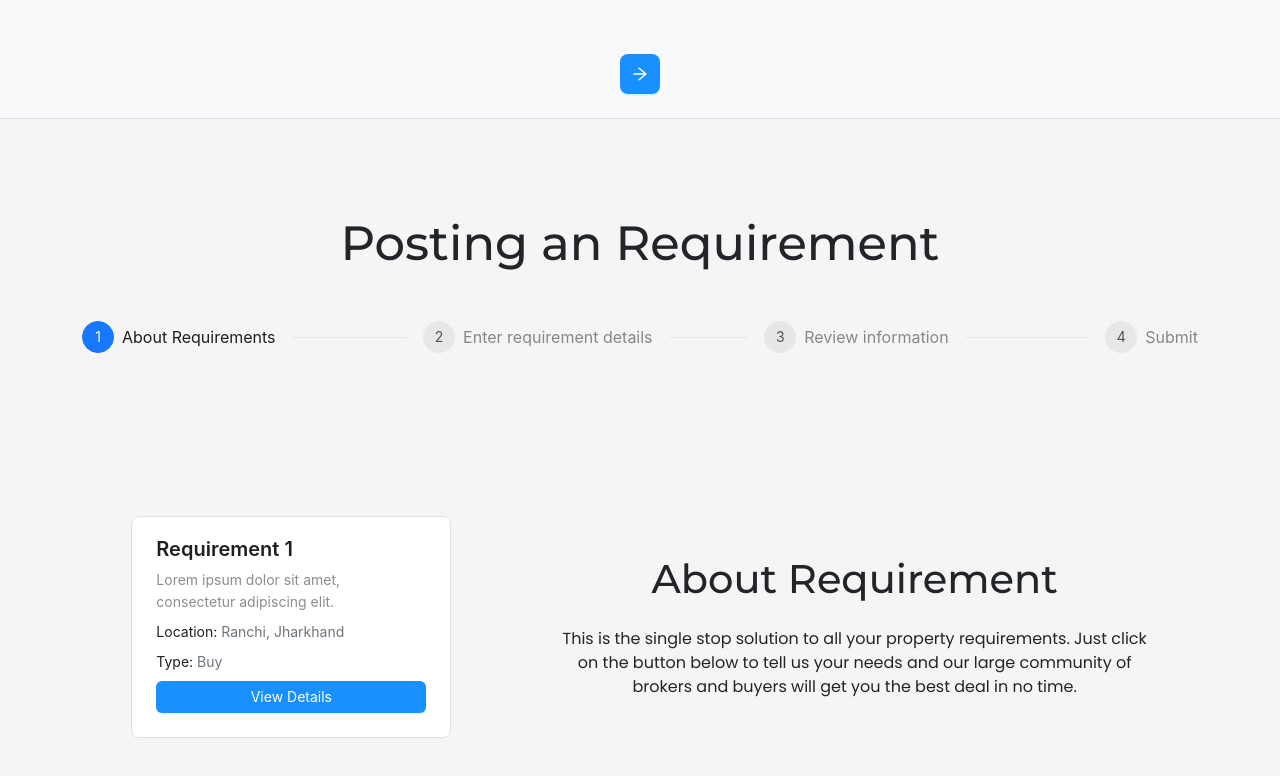
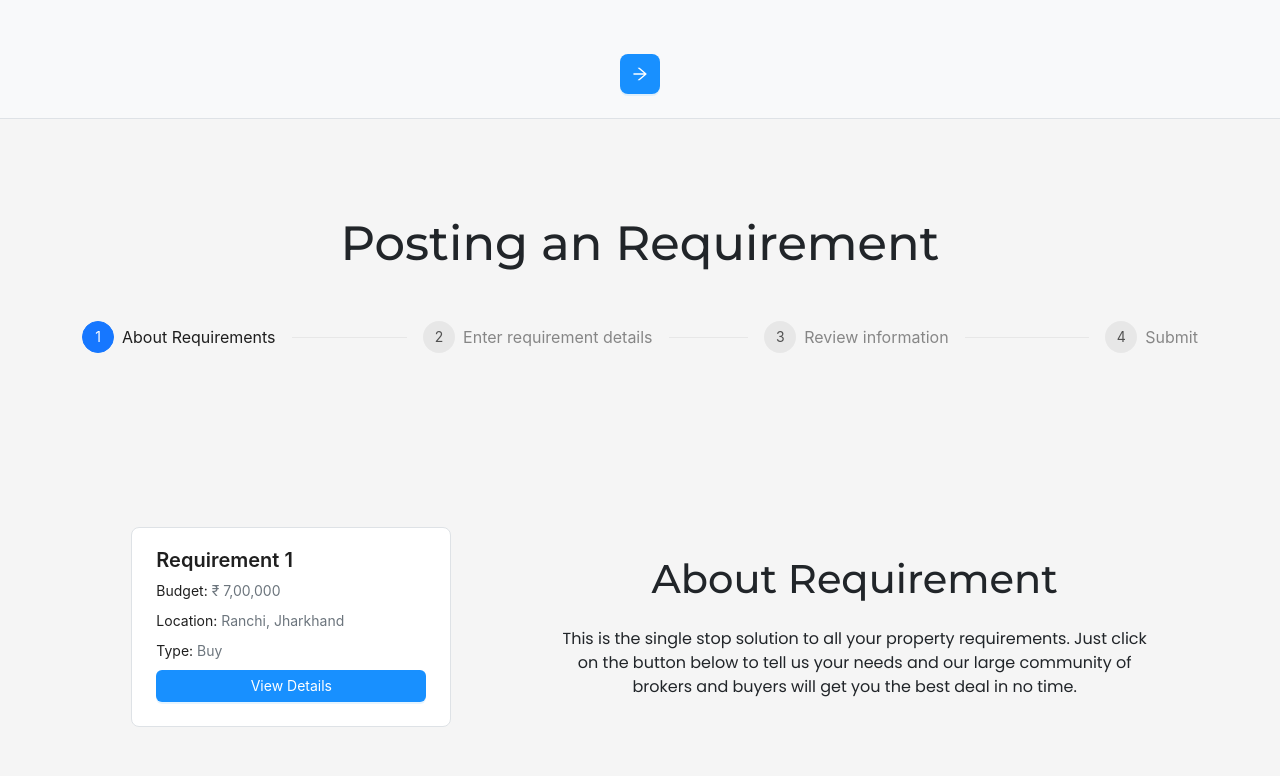
Before and after one commit to VAIJ-TEJAS/BrokersHub_React_Frontend, a React (Vite) app: page /home in a window 1280 px wide. Shown: the part 2333-3109 px from the top of the page. Built offline with nearby package versions, Linux system fonts and the light colour scheme.

Commit message:
card changes

```diff
--- a/src/components/ItemCard.tsx
+++ b/src/components/ItemCard.tsx
@@ -154,10 +154,26 @@ const ItemCard: React.FC<Props> = ({ item, page }) => {
         <div className="pe-3">
           <Meta
             title={<h2 className="fs-5">{<div>{item.title.length > 25 ? item.title.substring(0, 22)+'...' : item.title}</div>}</h2>}
-            description={<div className="">{item.description}</div>}
+            // description={<div className="">{item.description}</div>}
             className="mb-2"
           />
         </div>
+        {
+          item.transaction_type === 'Buy' &&
+          <p className="mb-2">Budget: <span className="text-secondary">₹ {item.budget}</span></p>
+        }
+        {
+          item.transaction_type === 'Sell' &&
+          <p className="mb-2">Price: <span className="text-secondary">₹ {item.budget}</span></p>
+        }
+        {
+          item.transaction_type === 'Conversion' &&
+          <p className="mb-2">Down Payment: <span className="text-secondary">₹ {item.downpayment}</span></p>
+        }
+        {
+          item.transaction_type === 'Rent' &&
+          <p className="mb-2">Budget: <span className="text-secondary">₹ {item.monthly_rent}</span></p>
+        }
         <p className="mb-2">
           Location:{" "}
           <span className="text-secondary">
```
